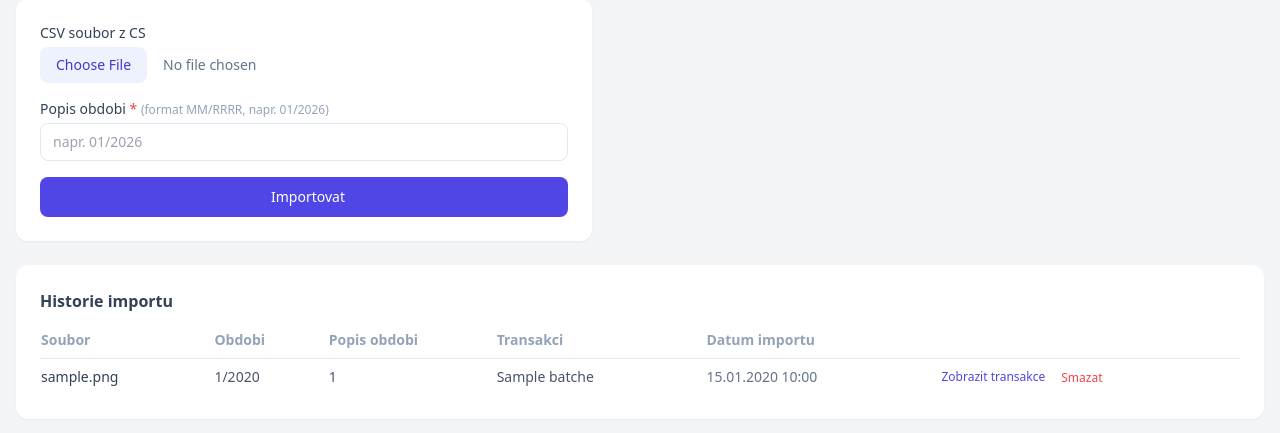
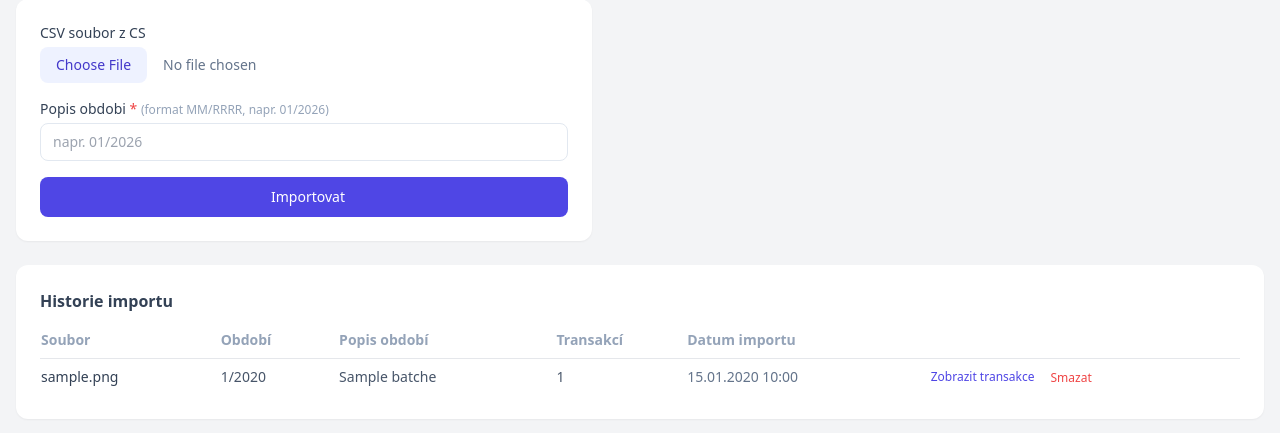
Before and after one commit to jbalikpsycholog-prog/fintrack, a FastAPI app: page /import in a window 1280 px wide. Shown: the part 154-587 px from the top of the page. Run offline with FastAPI, Linux system fonts and the light colour scheme; tables that the repository leaves empty hold one stand-in row (values such as "Sample post"); some libraries are stand-ins or nearby versions.

Commit message:
Add files via upload

```diff
--- a/templates/import.html
+++ b/templates/import.html
@@ -43,8 +43,9 @@
     <thead>
       <tr class="text-left text-slate-400 border-b">
         <th class="pb-2">Soubor</th>
-        <th class="pb-2">Obdobi</th>              <th class="pb-2">Popis obdobi</th>
-        <th class="pb-2">Transakci</th>
+        <th class="pb-2">Období</th>
+        <th class="pb-2">Popis období</th>
+        <th class="pb-2">Transakcí</th>
         <th class="pb-2">Datum importu</th>
         <th class="pb-2"></th>
       </tr>
@@ -54,7 +55,8 @@
     <tr class="border-b last:border-0 hover:bg-slate-50">
       <td class="py-2 pr-4 text-slate-700">{{ b.filename }}</td>
       <td class="py-2 pr-4 text-slate-600">{{ b.month }}/{{ b.year }}</td>
-      <td class="py-2 pr-4 text-slate-600">{{ b.count }}</td>              <td class="py-2 pr-4 text-slate-600">{{ b.period_label }}</td>
+      <td class="py-2 pr-4 text-slate-600">{{ b.period_label }}</td>
+      <td class="py-2 pr-4 text-slate-600">{{ b.count }}</td>
       <td class="py-2 pr-4 text-slate-500">{{ b.imported_at }}</td>
       <td class="py-2">
         <div class="flex items-center gap-3">
```
